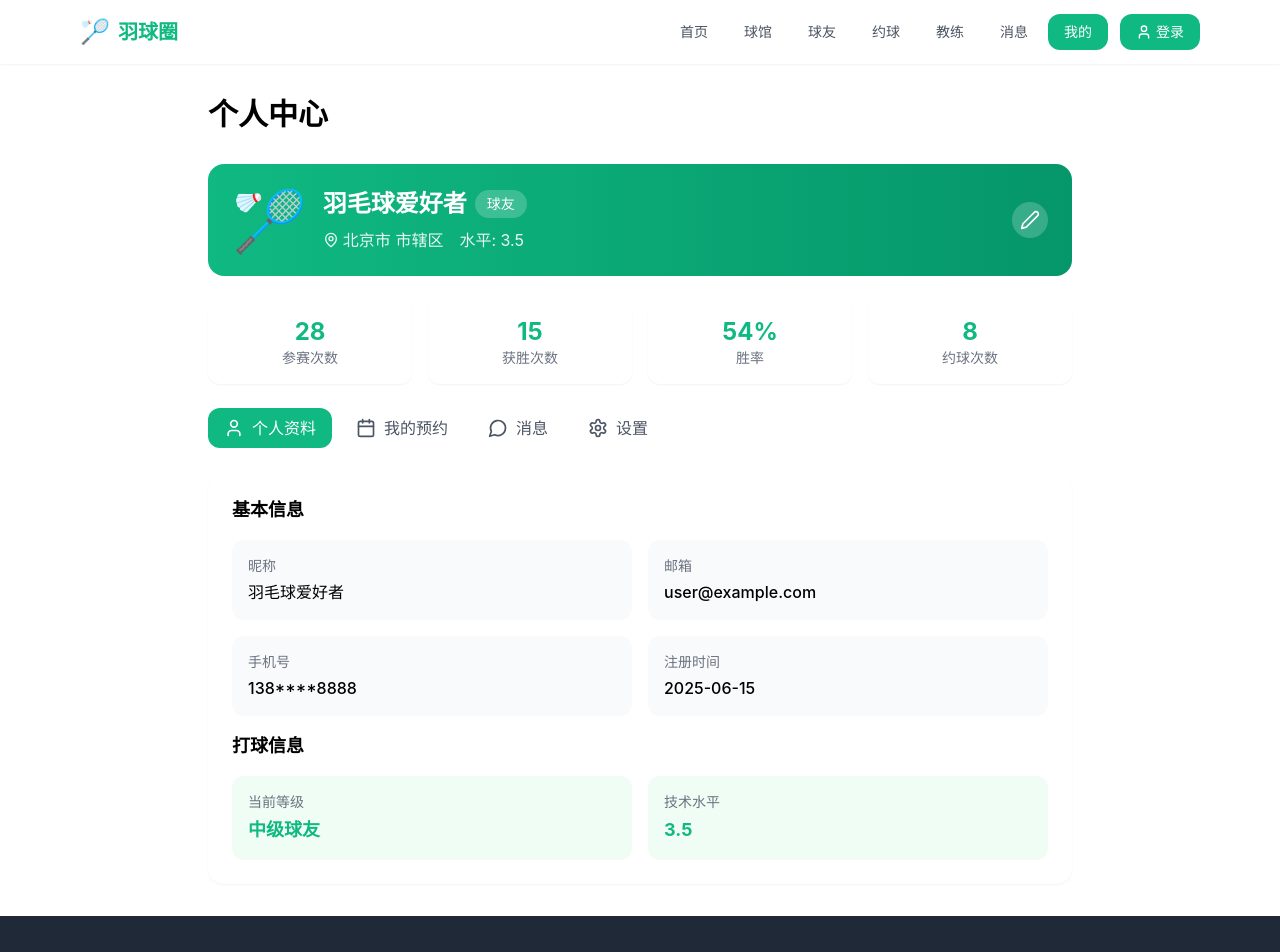
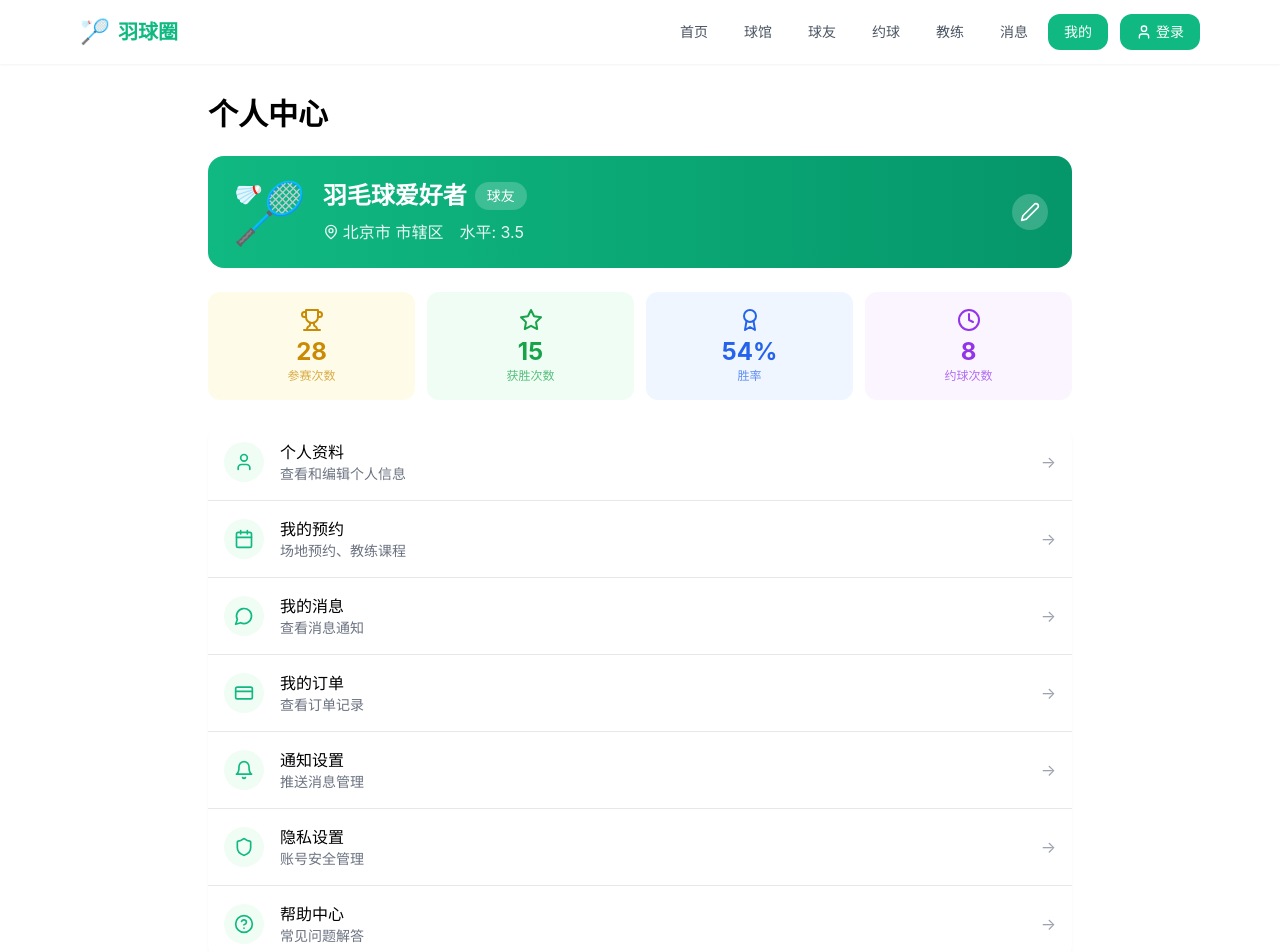
Before and after one commit to tomisnotcat/badminton-venue, a Next.js app: page /my in a window 1280 px wide. Shown: the top 952 px of the page. Built offline with nearby package versions, Linux system fonts and the light colour scheme.

Commit message:
feat: 优化个人中心页面

```diff
--- a/src/app/my/page.js
+++ b/src/app/my/page.js
@@ -1,9 +1,9 @@
 'use client'
 
 import { useState } from 'react'
-import { User, MapPin, Calendar, Award, Settings, Users, MessageCircle, LogOut, Edit2 } from 'lucide-react'
+import Link from 'next/link'
+import { User, MapPin, Calendar, Award, Settings, Users, MessageCircle, LogOut, Edit2, Star, Trophy, Clock, CreditCard, Bell, Shield, HelpCircle } from 'lucide-react'
 
-// 模拟当前用户数据
 const currentUser = {
   name: '羽毛球爱好者',
   email: 'user@example.com',
@@ -22,20 +22,36 @@ const currentUser = {
   winRate: 54,
 }
 
-// 模拟订单/预约记录
 const bookings = [
   { id: 1, type: 'venue', name: '奥体中心羽毛球馆', date: '2026-03-25', time: '14:00-16:00', status: '已预约', price: 60 },
   { id: 2, type: 'coach', name: '刘教练', date: '2026-03-26', time: '10:00-12:00', status: '已预约', price: 200 },
   { id: 3, type: 'event', name: '周末双打友谊赛', date: '2026-03-28', time: '14:00-18:00', status: '已报名', price: 30 },
 ]
 
+const stats = [
+  { icon: Trophy, label: '参赛次数', value: currentUser.matches, color: 'bg-yellow-50 text-yellow-600' },
+  { icon: Star, label: '获胜次数', value: currentUser.wins, color: 'bg-green-50 text-green-600' },
+  { icon: Award, label: '胜率', value: currentUser.winRate + '%', color: 'bg-blue-50 text-blue-600' },
+  { icon: Clock, label: '约球次数', value: 8, color: 'bg-purple-50 text-purple-600' },
+]
+
+const menuItems = [
+  { icon: User, label: '个人资料', path: '/my', desc: '查看和编辑个人信息' },
+  { icon: Calendar, label: '我的预约', path: '/my', desc: '场地预约、教练课程' },
+  { icon: MessageCircle, label: '我的消息', path: '/messages', desc: '查看消息通知' },
+  { icon: CreditCard, label: '我的订单', path: '/my', desc: '查看订单记录' },
+  { icon: Bell, label: '通知设置', path: '/my', desc: '推送消息管理' },
+  { icon: Shield, label: '隐私设置', path: '/my', desc: '账号安全管理' },
+  { icon: HelpCircle, label: '帮助中心', path: '/my', desc: '常见问题解答' },
+]
+
 export default function MyPage() {
   const [activeTab, setActiveTab] = useState('profile')
 
   return (
-    <div className="min-h-screen py-8">
+    <div className="min-h-screen py-8 pb-20">
       <div className="max-w-4xl mx-auto px-4">
-        <h1 className="text-3xl font-bold mb-8">个人中心</h1>
+        <h1 className="text-3xl font-bold mb-6">个人中心</h1>
 
         {/* User Card */}
         <div className="bg-gradient-to-r from-primary to-emerald-600 rounded-2xl p-6 text-white mb-6">
@@ -47,10 +63,7 @@ export default function MyPage() {
                 <span className="bg-white/20 px-3 py-1 rounded-full text-sm">{currentUser.roleName}</span>
               </div>
               <div className="flex items-center gap-4 mt-2 opacity-90">
-                <span className="flex items-center gap-1">
-                  <MapPin className="w-4 h-4" />
-                  {currentUser.province} {currentUser.city}
-                </span>
+                <span className="flex items-center gap-1"><MapPin className="w-4 h-4" />{currentUser.province} {currentUser.city}</span>
                 <span>水平: {currentUser.skill}</span>
               </div>
             </div>
@@ -61,139 +74,59 @@ export default function MyPage() {
         </div>
 
         {/* Stats */}
-        <div className="grid grid-cols-4 gap-4 mb-6">
-          <div className="bg-white rounded-xl p-4 text-center shadow-sm">
-            <div className="text-2xl font-bold text-primary">{currentUser.matches}</div>
-            <div className="text-gray-500 text-sm">参赛次数</div>
+        <div className="grid grid-cols-4 gap-3 mb-6">
+          {stats.map((stat, i) => (
+            <div key={i} className={`${stat.color} rounded-xl p-4 text-center`}>
+              <stat.icon className="w-6 h-6 mx-auto mb-1" />
+              <div className="text-2xl font-bold">{stat.value}</div>
+              <div className="text-xs opacity-70">{stat.label}</div>
             </div>
-          <div className="bg-white rounded-xl p-4 text-center shadow-sm">
-            <div className="text-2xl font-bold text-primary">{currentUser.wins}</div>
-            <div className="text-gray-500 text-sm">获胜次数</div>
-          </div>
-          <div className="bg-white rounded-xl p-4 text-center shadow-sm">
-            <div className="text-2xl font-bold text-primary">{currentUser.winRate}%</div>
-            <div className="text-gray-500 text-sm">胜率</div>
-          </div>
-          <div className="bg-white rounded-xl p-4 text-center shadow-sm">
-            <div className="text-2xl font-bold text-primary">8</div>
-            <div className="text-gray-500 text-sm">约球次数</div>
-          </div>
-        </div>
-
-        {/* Tabs */}
-        <div className="flex gap-2 mb-6 overflow-x-auto">
-          {[
-            { id: 'profile', name: '个人资料', icon: User },
-            { id: 'bookings', name: '我的预约', icon: Calendar },
-            { id: 'messages', name: '消息', icon: MessageCircle },
-            { id: 'settings', name: '设置', icon: Settings },
-          ].map(tab => (
-            <button
-              key={tab.id}
-              onClick={() => setActiveTab(tab.id)}
-              className={`flex items-center gap-2 px-4 py-2 rounded-xl whitespace-nowrap transition ${
-                activeTab === tab.id
-                  ? 'bg-primary text-white'
-                  : 'bg-white text-gray-600 hover:bg-gray-50'
-              }`}
-            >
-              <tab.icon className="w-5 h-5" />
-              {tab.name}
-            </button>
           ))}
         </div>
 
-        {/* Tab Content */}
-        <div className="bg-white rounded-2xl p-6 shadow-sm">
-          {activeTab === 'profile' && (
-            <div className="space-y-4">
-              <h3 className="font-bold text-lg mb-4">基本信息</h3>
-              <div className="grid md:grid-cols-2 gap-4">
-                <div className="p-4 bg-gray-50 rounded-xl">
-                  <div className="text-gray-500 text-sm mb-1">昵称</div>
-                  <div className="font-medium">{currentUser.name}</div>
+        {/* Menu */}
+        <div className="bg-white rounded-2xl overflow-hidden shadow-sm mb-6">
+          {menuItems.map((item, i) => (
+            <Link key={i} href={item.path} className="flex items-center gap-4 p-4 hover:bg-gray-50 transition border-b last:border-b-0">
+              <div className="w-10 h-10 bg-green-50 rounded-full flex items-center justify-center">
+                <item.icon className="w-5 h-5 text-primary" />
               </div>
-                <div className="p-4 bg-gray-50 rounded-xl">
-                  <div className="text-gray-500 text-sm mb-1">邮箱</div>
-                  <div className="font-medium">{currentUser.email}</div>
+              <div className="flex-1">
+                <div className="font-medium">{item.label}</div>
+                <div className="text-sm text-gray-500">{item.desc}</div>
               </div>
-                <div className="p-4 bg-gray-50 rounded-xl">
-                  <div className="text-gray-500 text-sm mb-1">手机号</div>
-                  <div className="font-medium">{currentUser.phone}</div>
-                </div>
-                <div className="p-4 bg-gray-50 rounded-xl">
-                  <div className="text-gray-500 text-sm mb-1">注册时间</div>
-                  <div className="font-medium">{currentUser.joinDate}</div>
-                </div>
+              <span className="text-gray-400">→</span>
+            </Link>
+          ))}
         </div>
 
-              <h3 className="font-bold text-lg mb-4 mt-6">打球信息</h3>
-              <div className="grid md:grid-cols-2 gap-4">
-                <div className="p-4 bg-green-50 rounded-xl">
-                  <div className="text-gray-500 text-sm mb-1">当前等级</div>
-                  <div className="font-bold text-primary text-lg">{currentUser.level}</div>
-                </div>
-                <div className="p-4 bg-green-50 rounded-xl">
-                  <div className="text-gray-500 text-sm mb-1">技术水平</div>
-                  <div className="font-bold text-primary text-lg">{currentUser.skill}</div>
-                </div>
-              </div>
-            </div>
-          )}
-
-          {activeTab === 'bookings' && (
-            <div className="space-y-4">
-              <h3 className="font-bold text-lg mb-4">我的预约</h3>
+        {/* Bookings */}
+        {activeTab === 'profile' && (
+          <div className="bg-white rounded-2xl p-6 shadow-sm mb-6">
+            <h3 className="font-bold text-lg mb-4">最近预约</h3>
+            <div className="space-y-3">
               {bookings.map(booking => (
-                <div key={booking.id} className="flex items-center justify-between p-4 bg-gray-50 rounded-xl">
+                <div key={booking.id} className="flex items-center justify-between p-3 bg-gray-50 rounded-xl">
                   <div>
                     <div className="font-medium">{booking.name}</div>
                     <div className="text-sm text-gray-500">{booking.date} {booking.time}</div>
                   </div>
                   <div className="text-right">
                     <div className={`text-sm font-medium ${
-                      booking.status === '已预约' || booking.status === '已报名'
-                        ? 'text-green-600' : 'text-gray-500'
-                    }`}>
-                      {booking.status}
-                    </div>
+                      booking.status === '已预约' || booking.status === '已报名' ? 'text-green-600' : 'text-gray-500'
+                    }`}>{booking.status}</div>
                     <div className="font-bold">¥{booking.price}</div>
                   </div>
                 </div>
               ))}
             </div>
-          )}
-
-          {activeTab === 'messages' && (
-            <div className="text-center py-8 text-gray-500">
-              <MessageCircle className="w-12 h-12 mx-auto mb-4 opacity-50" />
-              <p>暂无新消息</p>
           </div>
         )}
 
-          {activeTab === 'settings' && (
-            <div className="space-y-4">
-              <button className="w-full flex items-center justify-between p-4 bg-gray-50 rounded-xl hover:bg-gray-100 transition">
-                <span>账号设置</span>
-                <span className="text-gray-400">→</span>
+        {/* Logout */}
+        <button className="w-full flex items-center justify-center gap-2 p-4 bg-red-50 text-red-600 rounded-xl hover:bg-red-100 transition">
+          <LogOut className="w-5 h-5" />退出登录
         </button>
-              <button className="w-full flex items-center justify-between p-4 bg-gray-50 rounded-xl hover:bg-gray-100 transition">
-                <span>通知设置</span>
-                <span className="text-gray-400">→</span>
-              </button>
-              <button className="w-full flex items-center justify-between p-4 bg-gray-50 rounded-xl hover:bg-gray-100 transition">
-                <span>隐私设置</span>
-                <span className="text-gray-400">→</span>
-              </button>
-              <button className="w-full flex items-center justify-between p-4 bg-red-50 text-red-600 rounded-xl hover:bg-red-100 transition">
-                <span className="flex items-center gap-2">
-                  <LogOut className="w-5 h-5" />
-                  退出登录
-                </span>
-              </button>
-            </div>
-          )}
-        </div>
       </div>
     </div>
   )
```
Lines whose indentation alone changed are shown as unchanged.
